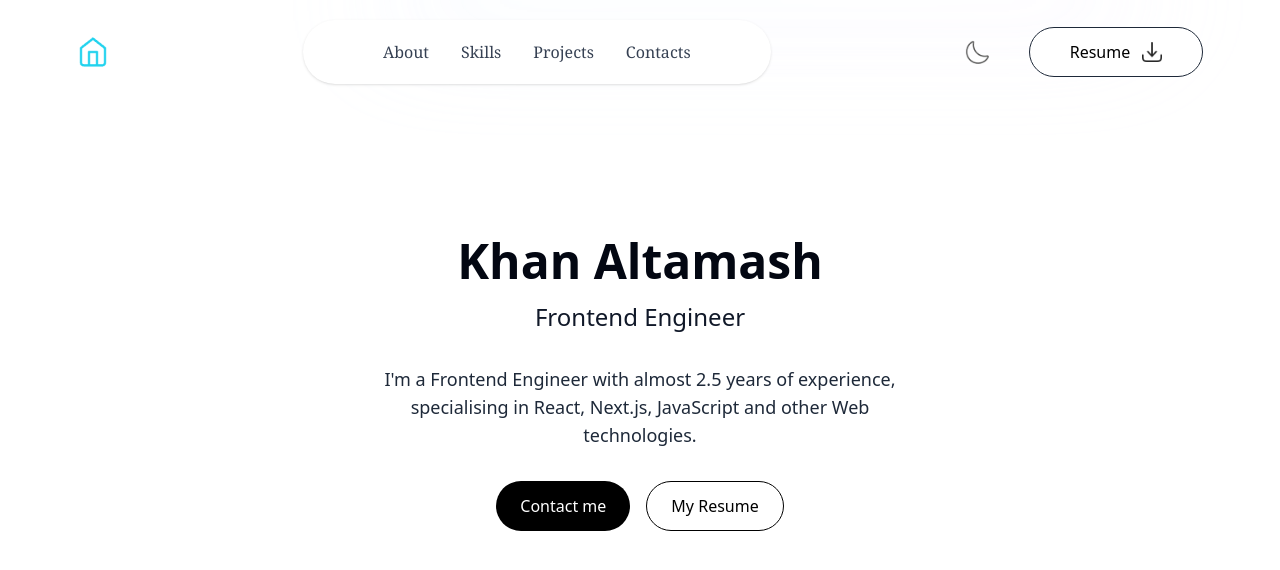
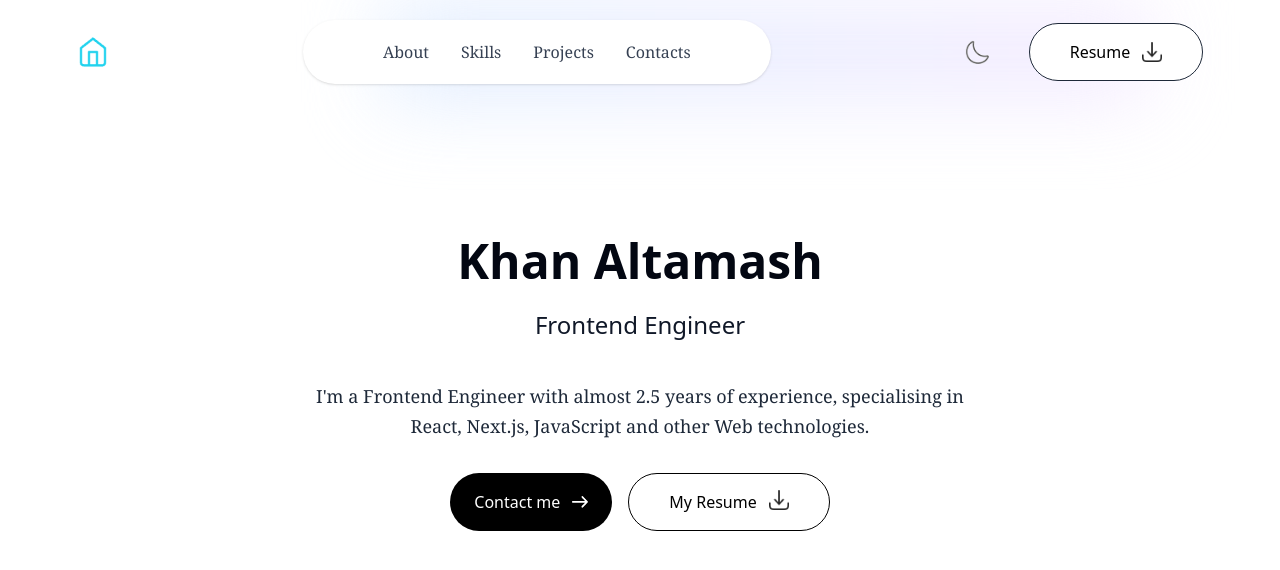
Before and after one commit to Altamash-Khan-2812/Portfolio, a React (Vite) app: page / in a window 1280 px wide. Shown: the top 570 px of the page. Built offline with nearby package versions, Linux system fonts and the light colour scheme.

Commit message:
created hero component

```diff
--- a/src/Components/Hero.jsx
+++ b/src/Components/Hero.jsx
@@ -1,5 +1,7 @@
 import { motion } from "framer-motion";
 import fadeIn from "./FadeIn";
+import download_logo from "../images/download_icon.webp";
+import right_arrow from "../images/right_arrow_white.webp";
 
 export default function Hero() {
   return (
@@ -8,7 +10,7 @@ export default function Hero() {
         variants={fadeIn("down", 0)}
         initial="hidden"
         whileInView="show"
-        className="text-5xl md:text-5xl font-bold mb-4 text-gray-950"
+        className="text-5xl md:text-5xl font-bold mb-6 text-gray-950"
       >
         Khan Altamash
       </motion.h1>
@@ -17,16 +19,16 @@ export default function Hero() {
         variants={fadeIn("down", 0.2)}
         initial="hidden"
         whileInView="show"
-        className="text-2xl mb-8 text-gray-900"
+        className="text-2xl mb-10 text-gray-900"
       >
         Frontend Engineer
       </motion.h2>
 
       <motion.p
-        variants={fadeIn("up", 0.4)}
+        variants={fadeIn("up", 0.2)}
         initial="hidden"
         whileInView="show"
-        className="max-w-xl text-base md:text-lg mb-8 text-center text-gray-800"
+        className="max-w-2xl text-base md:text-[18px] mb-8 text-center text-gray-800 font-serif leading-[30px]"
       >
         I'm a Frontend Engineer with almost 2.5 years of experience,
         specialising in React, Next.js, JavaScript and other Web technologies.
@@ -34,20 +36,26 @@ export default function Hero() {
 
       <div className="flex gap-4">
         <motion.button
-          variants={fadeIn("up", 0.6)}
+          variants={fadeIn("up", 0.2)}
           initial="hidden"
           whileInView="show"
-          className="px-6 py-3 bg-black text-white rounded-full"
+          className="px-6 py-3 bg-black text-white rounded-full flex items-center gap-3"
         >
-          Contact me
+          Contact me <img src={right_arrow} className="w-4 h-3" />
         </motion.button>
         <motion.button
-          variants={fadeIn("up", 0.8)}
+          variants={fadeIn("up", 0.2)}
           initial="hidden"
           whileInView="show"
-          className="px-6 py-3 border border-black rounded-full"
+          className="px-10 py-4 border border-black rounded-full"
         >
-          My Resume
+          <a
+            href="#"
+            aria-label="Download resume"
+            className="flex gap-3 rounded-full bg-white "
+          >
+            My Resume <img src={download_logo} className="h-5 w-5" />
+          </a>
         </motion.button>
       </div>
     </section>
--- a/src/Components/Navbar.jsx
+++ b/src/Components/Navbar.jsx
@@ -7,7 +7,7 @@ const Navbar = () => {
     <nav className="flex justify-between items-center px-[6%] py-5 sticky">
       <img src={home_logo} className="h-8 w-8" />
 
-    <div className="absolute -top-[10px] left-[30%]  bg-gradient-to-r from-blue-100 to-purple-100 h-[15%] w-[60%] blur-[60px] opacity-80 -z-10 "></div>
+    <div className="absolute left-[30%]  bg-gradient-to-r from-blue-100 to-purple-100 h-[100px] w-[60%] blur-[40px] opacity-80 -z-10 "></div>
       <ul className="flex items-center gap-8 font-serif shadow py-5 px-20 rounded-full bg-white">
         <li className="text-gray-700"><a href="#">About</a></li>
         <li className="text-gray-700"><a href="#">Skills</a></li>
@@ -21,8 +21,9 @@ const Navbar = () => {
         </button>
         <a
           href="#"
+          download
           aria-label="Download resume"
-          className="flex items-center gap-3 border-1 border-gray-800 rounded-full px-10 py-3 bg-white "
+          className="flex items-center gap-3 border-1 border-gray-800 rounded-full px-10 py-4 bg-white "
         >
           Resume <img src={download_logo} className="h-5 w-5" />
         </a>
```
Also changed, not shown: src/images/right_arrow_white.webp (added).
